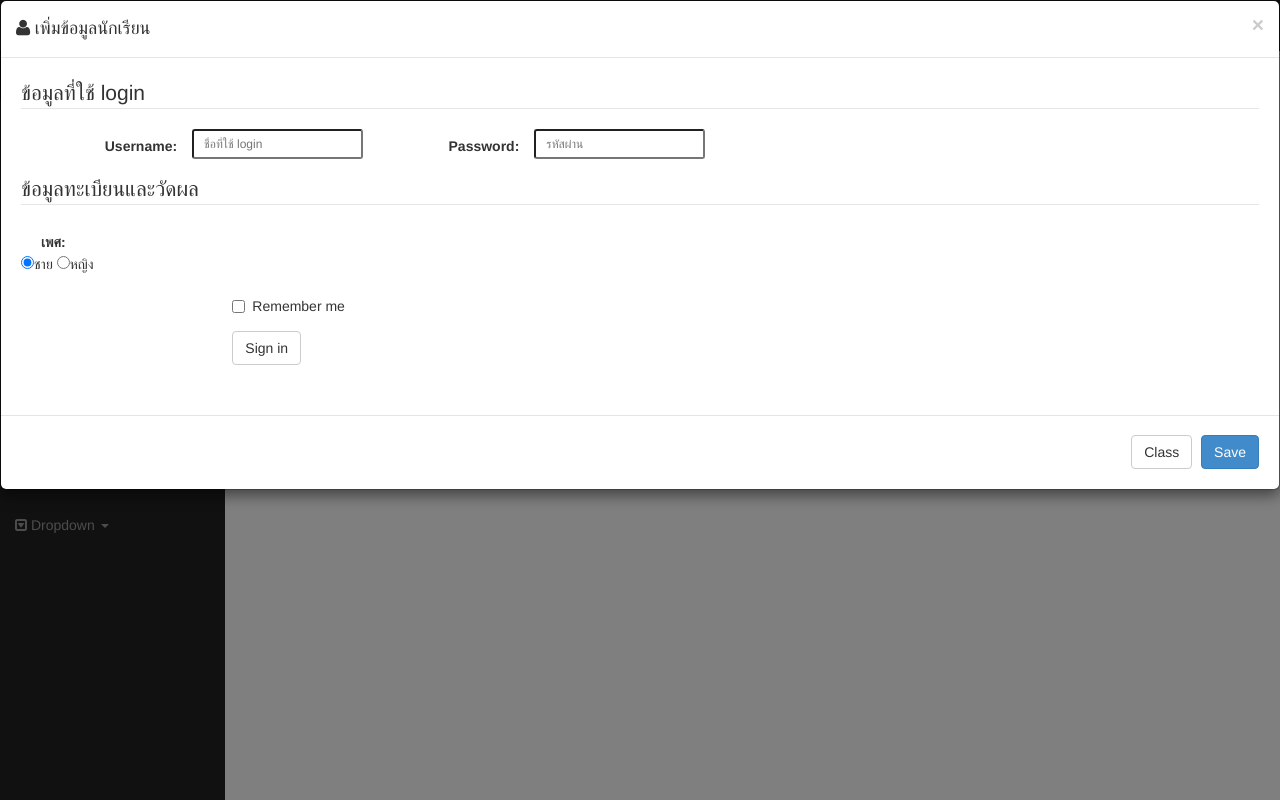
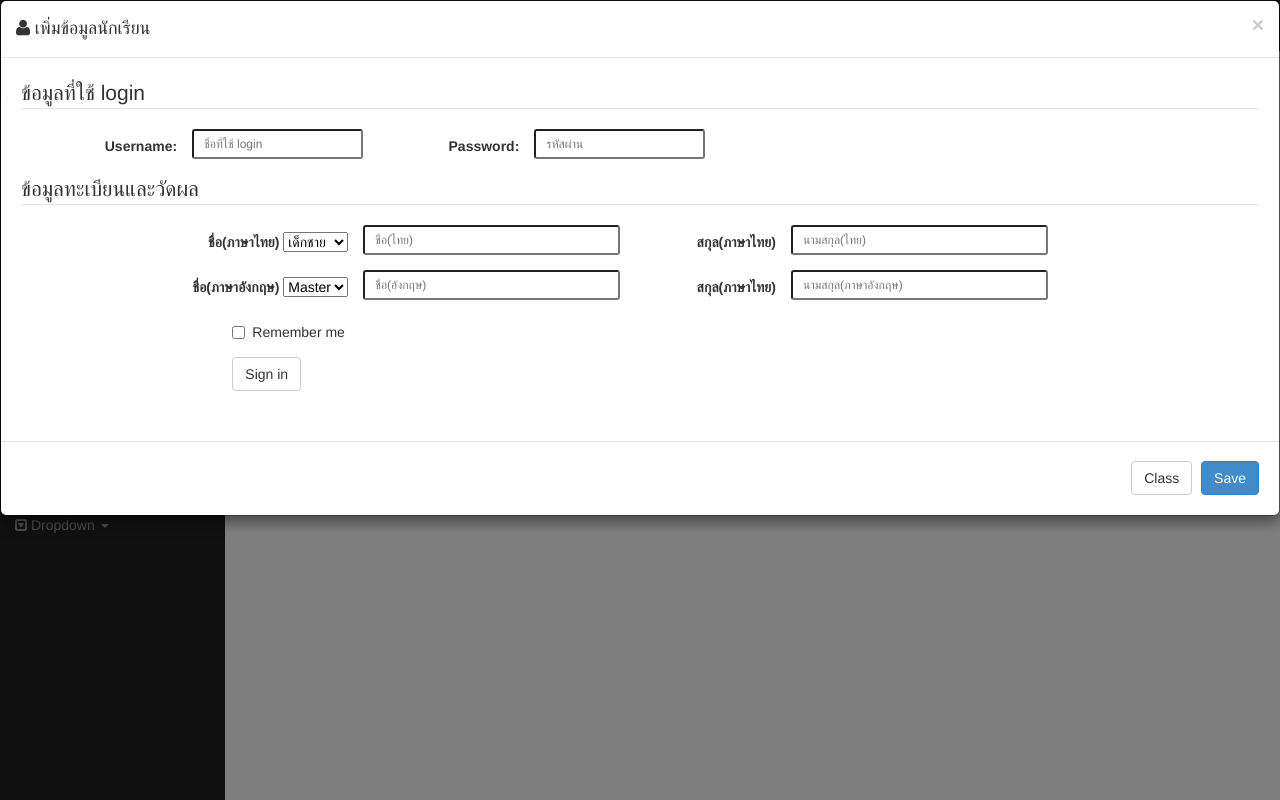
Before and after one commit to mynameistecs51/school, a CodeIgniter app: page /school/index.php/ctl_main/student_info in a window 1280 px wide, after a click on "เพิ่ม". Run offline with CodeIgniter, Linux system fonts and the light colour scheme; grey boxes labelled with a size stand in for pictures from a placeholder-image service; some libraries are stand-ins or nearby versions.

Commit message:
chaiwat update 06/01/57 17.17

```diff
--- a/application/views/admin/student_info.php
+++ b/application/views/admin/student_info.php
@@ -38,10 +38,9 @@
 							<form class="form-horizontal" role="form">
 								<legend>ข้อมูลที่ใช้ login </legend>
 								<div class="form-group">
-
 									<div class="col-sm-10">
 										<label for="inputUsername" class="col-sm-2 control-label">Username:</label>
-										<input type="text" class="input-sm col-sm-2" id="inputUsername" placeholder="ชื่อที่ใช้ login">
+										<input type="text" class="input-sm col-sm-2"  placeholder="ชื่อที่ใช้ login" autofocus >
 
 										<label for="inputPassword" class="col-sm-2 control-label">Password:</label>
 
@@ -50,13 +49,32 @@
 								</div>
 								<legend>ข้อมูลทะเบียนและวัดผล</legend>
 								<div class="form-group">
-
 									<div class="col-sm-10">
-											<label for="inputRadio" class="radio">เพศ:</label>
-											<input type="radio" name="sex" id="sex_male" value="Male" checked="checked">ชาย
-
-											<input type="radio" name="sex" id="sex_female" value="Female">หญิง
-
+										<label class="col-sm-4 control-label">ชื่อ(ภาษาไทย)
+											<select class="selectpicker">
+												<option value="เด็กชาย">เด็กชาย</option>
+												<option value="เด็กหญิง">เด็กหญิง</option>
+												<option value="นาย">นาย</option>
+												<option value="นางสาว">นางสาว</option>
+											</select>
+										</label>
+										<input type="text" class="input-sm col-sm-3" placeholder="ชื่อ(ไทย)">
+										<label class="col-sm-2 control-label">สกุล(ภาษาไทย)</label>
+										<input type="text" class="input-sm col-sm-3" placeholder="นามสกุล(ไทย)">
+									</div>
+								</div>
+								<div class="form-group">
+									<div class="col-sm-10">
+										<label class="col-sm-4 control-label">ชื่อ(ภาษาอังกฤษ)
+											<select class="selectpicker">
+												<option value="Master">Master</option><!--เด็กชาย-->
+												<option value="Mr">Mr.</option><!--นาย-->
+												<option value="Miss">Miss</option><!--นางสาว-->
+											</select>
+										</label>
+										<input type="text" class="input-sm col-sm-3" placeholder="ชื่อ(อังกฤษ)">
+										<label class="col-sm-2 control-label">สกุล(ภาษาไทย)</label>
+										<input type="text" class="input-sm col-sm-3" placeholder="นามสกุล(ภาษาอังกฤษ)">
 									</div>
 								</div>
 								<div class="form-group">
```
